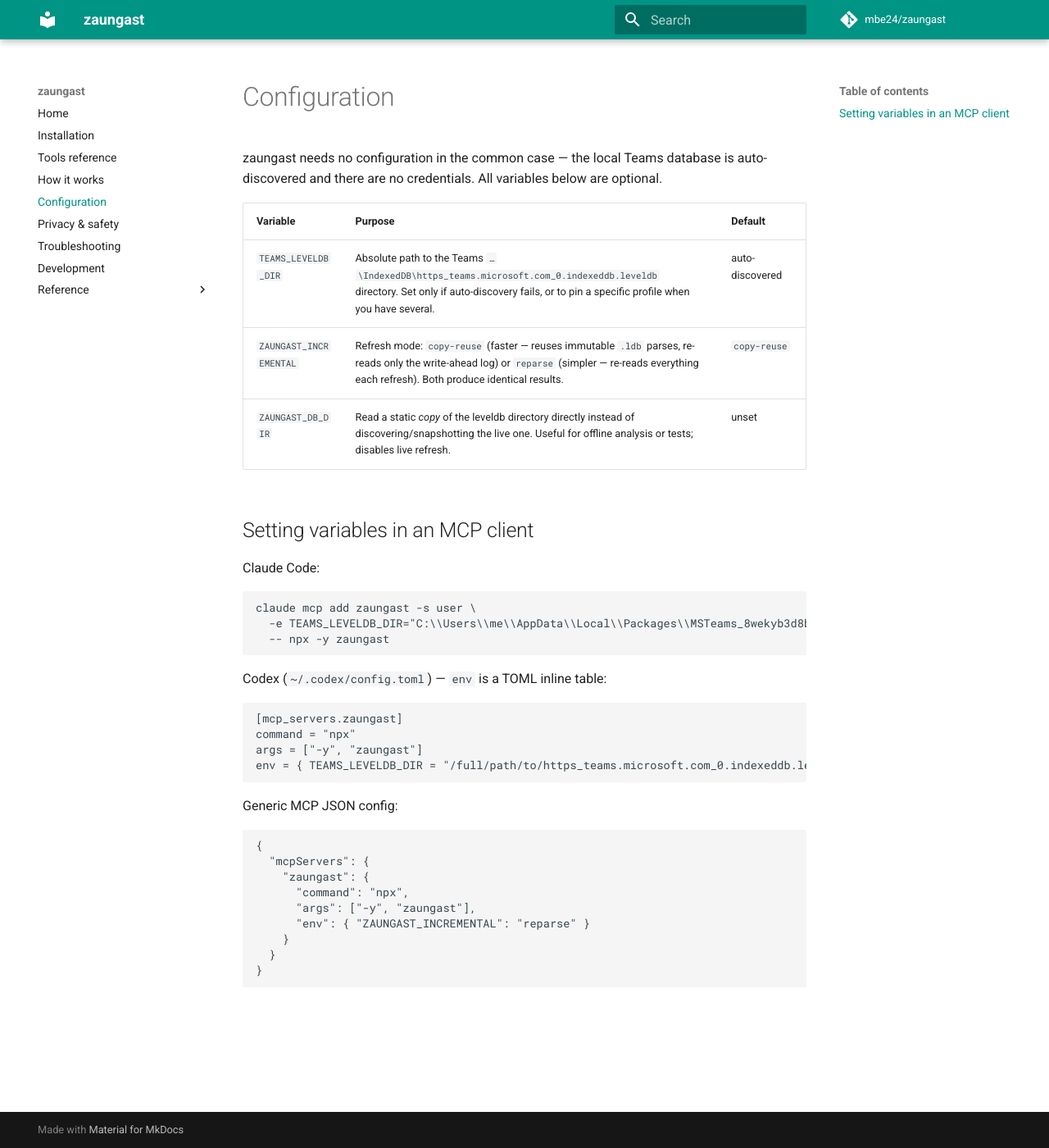
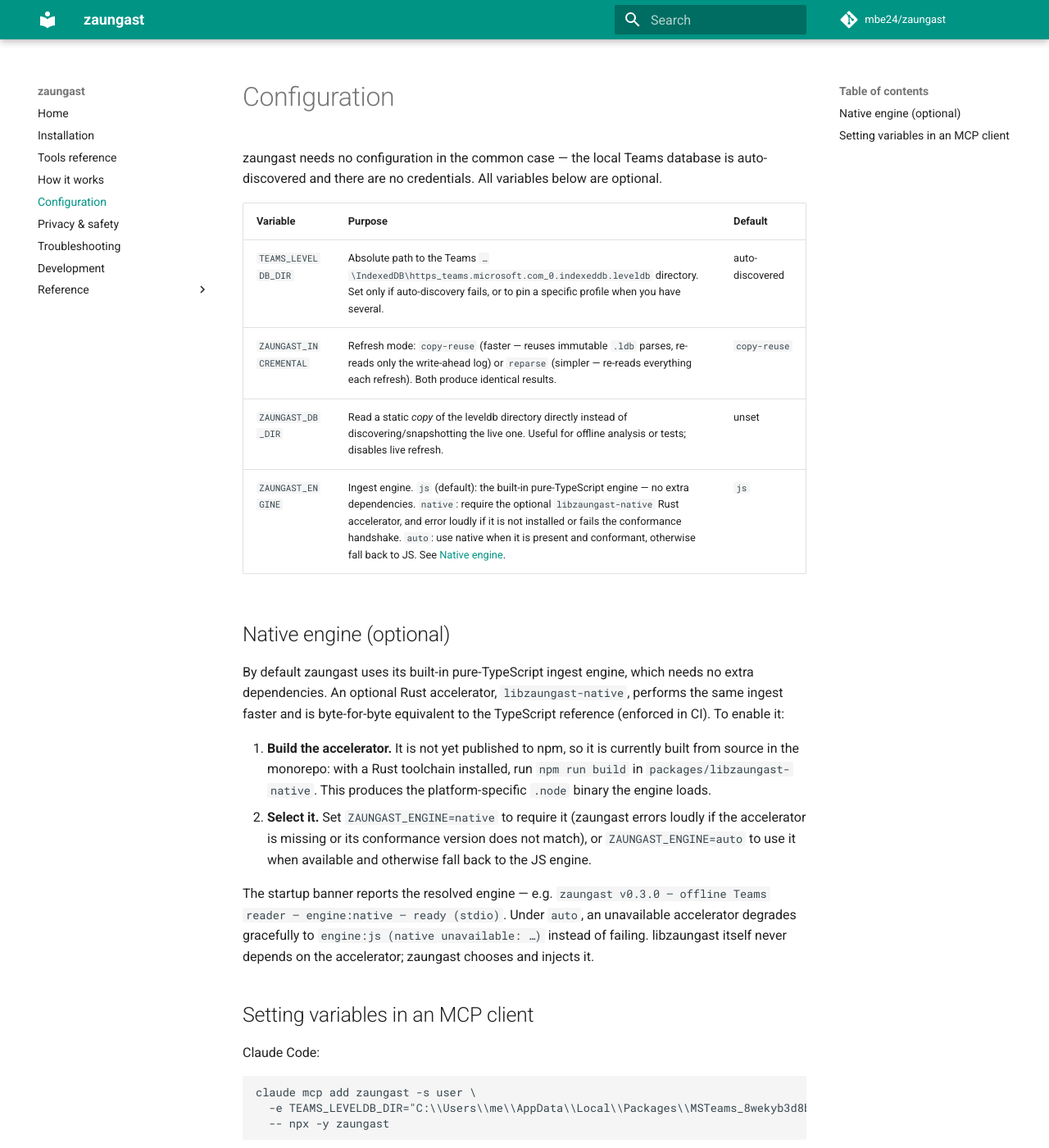
Before and after one commit to mbe24/zaungast, an MkDocs documentation site: the page built from docs/configuration.md, in a window 1280 px wide and 1400 px high. Shown: the whole window at 82% size. Built offline with MkDocs 1.6.1 and Material for MkDocs 9.7.7, drawn with Linux system fonts in a browser that asks for light colours; comment, search, counter and statistics services are not loaded.

Commit message:
docs: document ZAUNGAST_ENGINE (js|native|auto) + the optional native engine

```diff
--- a/docs/configuration.md
+++ b/docs/configuration.md
@@ -8,6 +8,25 @@
 | `TEAMS_LEVELDB_DIR` | Absolute path to the Teams `…\IndexedDB\https_teams.microsoft.com_0.indexeddb.leveldb` directory. Set only if auto-discovery fails, or to pin a specific profile when you have several. | auto-discovered |
 | `ZAUNGAST_INCREMENTAL` | Refresh mode: `copy-reuse` (faster — reuses immutable `.ldb` parses, re-reads only the write-ahead log) or `reparse` (simpler — re-reads everything each refresh). Both produce identical results. | `copy-reuse` |
 | `ZAUNGAST_DB_DIR` | Read a static *copy* of the leveldb directory directly instead of discovering/snapshotting the live one. Useful for offline analysis or tests; disables live refresh. | unset |
+| `ZAUNGAST_ENGINE` | Ingest engine. `js` (default): the built-in pure-TypeScript engine — no extra dependencies. `native`: require the optional `libzaungast-native` Rust accelerator, and error loudly if it is not installed or fails the conformance handshake. `auto`: use native when it is present and conformant, otherwise fall back to JS. See [Native engine](#native-engine-optional). | `js` |
+
+## Native engine (optional)
+
+By default zaungast uses its built-in pure-TypeScript ingest engine, which needs no extra
+dependencies. An optional Rust accelerator, `libzaungast-native`, performs the same ingest faster and
+is byte-for-byte equivalent to the TypeScript reference (enforced in CI). To enable it:
+
+1. **Build the accelerator.** It is not yet published to npm, so it is currently built from source in
+   the monorepo: with a Rust toolchain installed, run `npm run build` in `packages/libzaungast-native`.
+   This produces the platform-specific `.node` binary the engine loads.
+2. **Select it.** Set `ZAUNGAST_ENGINE=native` to require it (zaungast errors loudly if the accelerator
+   is missing or its conformance version does not match), or `ZAUNGAST_ENGINE=auto` to use it when
+   available and otherwise fall back to the JS engine.
+
+The startup banner reports the resolved engine — e.g. `zaungast v0.3.0 — offline Teams reader —
+engine:native — ready (stdio)`. Under `auto`, an unavailable accelerator degrades gracefully to
+`engine:js (native unavailable: …)` instead of failing. libzaungast itself never depends on the
+accelerator; zaungast chooses and injects it.
 
 ## Setting variables in an MCP client
 
```
Also changed, not shown: README.md (+1 -0 lines).
